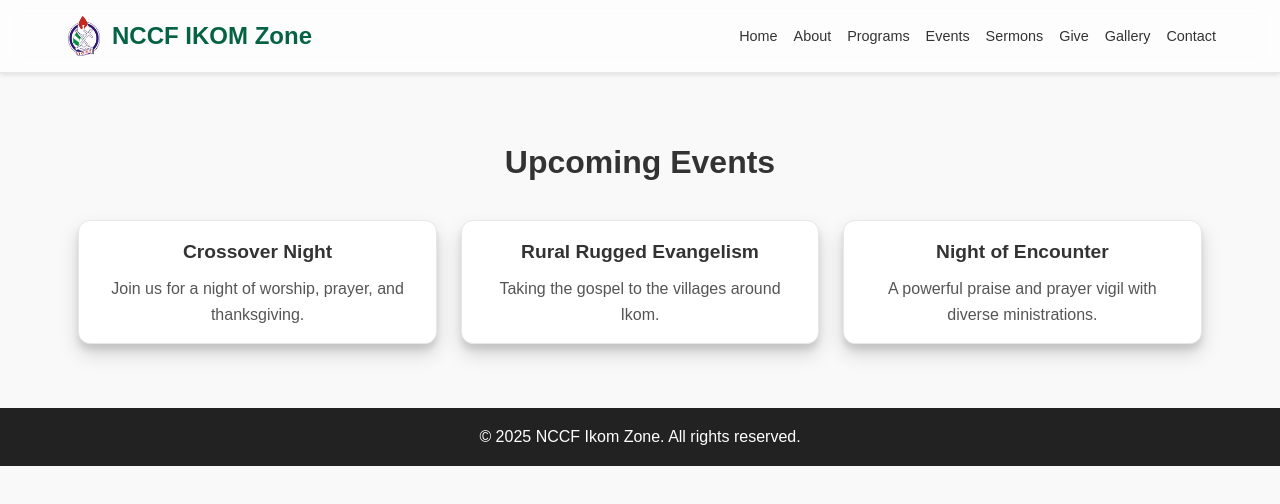
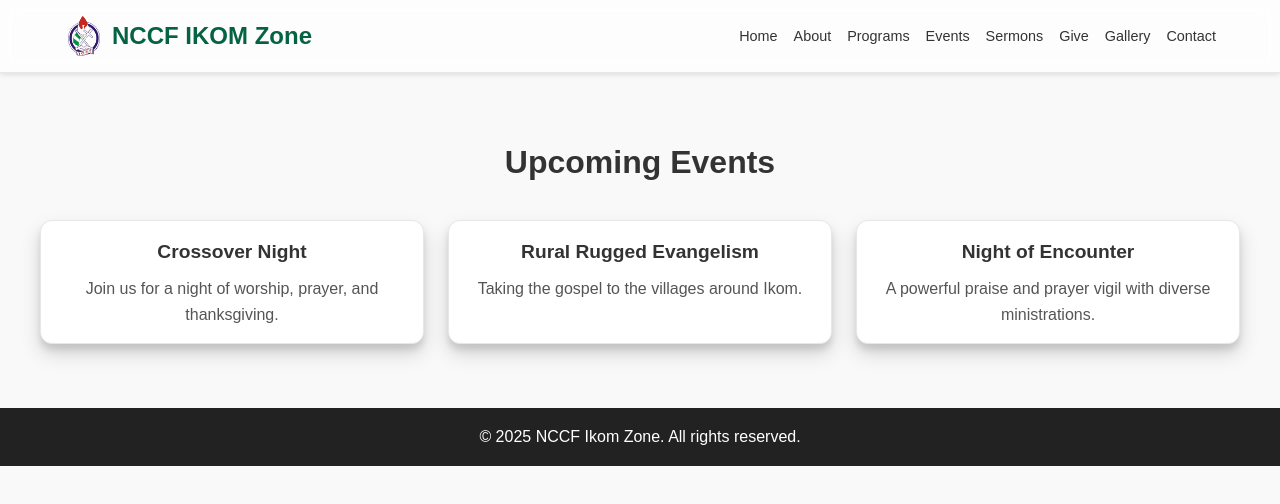
Before and after one commit to feranmi-idowu/NCCF-IkomZone, a React (Create React App) app: page /events in a window 1280 px wide. Shown: the top 504 px of the page. Built offline with nearby package versions, Linux system fonts and the light colour scheme.

Commit message:
page styles

```diff
--- a/src/index.css
+++ b/src/index.css
@@ -13,7 +13,7 @@
 
 /* Container */
 .container {
-  width: 90%;
+  width: 100%;
   max-width: 1200px;
   margin: auto;
 }
@@ -173,7 +173,7 @@
 /* Hero Section */
 .hero {
   position: relative;
-  height: 70vh;
+  height: 95vh;
   display: flex;
   align-items: center;
   justify-content: center;
@@ -250,6 +250,9 @@
   .cards {
     grid-template-columns: repeat(3, 1fr);
   }
+  .container {
+    height: 100%;
+  }
 }
 
 .card {
@@ -283,6 +286,7 @@
 
 .containerSermon {
   width: 90%;
+  height: 95vh;
   max-width: 1200px;
   margin: auto;
    box-shadow: 0 10px 20px rgba(0, 0, 0, 0.15),
--- a/src/pages/About.js
+++ b/src/pages/About.js
@@ -2,7 +2,7 @@
 
 function About() {
     return (
-        <section id="about">
+        <section id="about" className="container">
             <h2>About Us</h2>
             <p>We are a family of young believers of Jesus, discipled in the Word,
         and sent to serve our host communities across Ikom and beyond</p>
```
